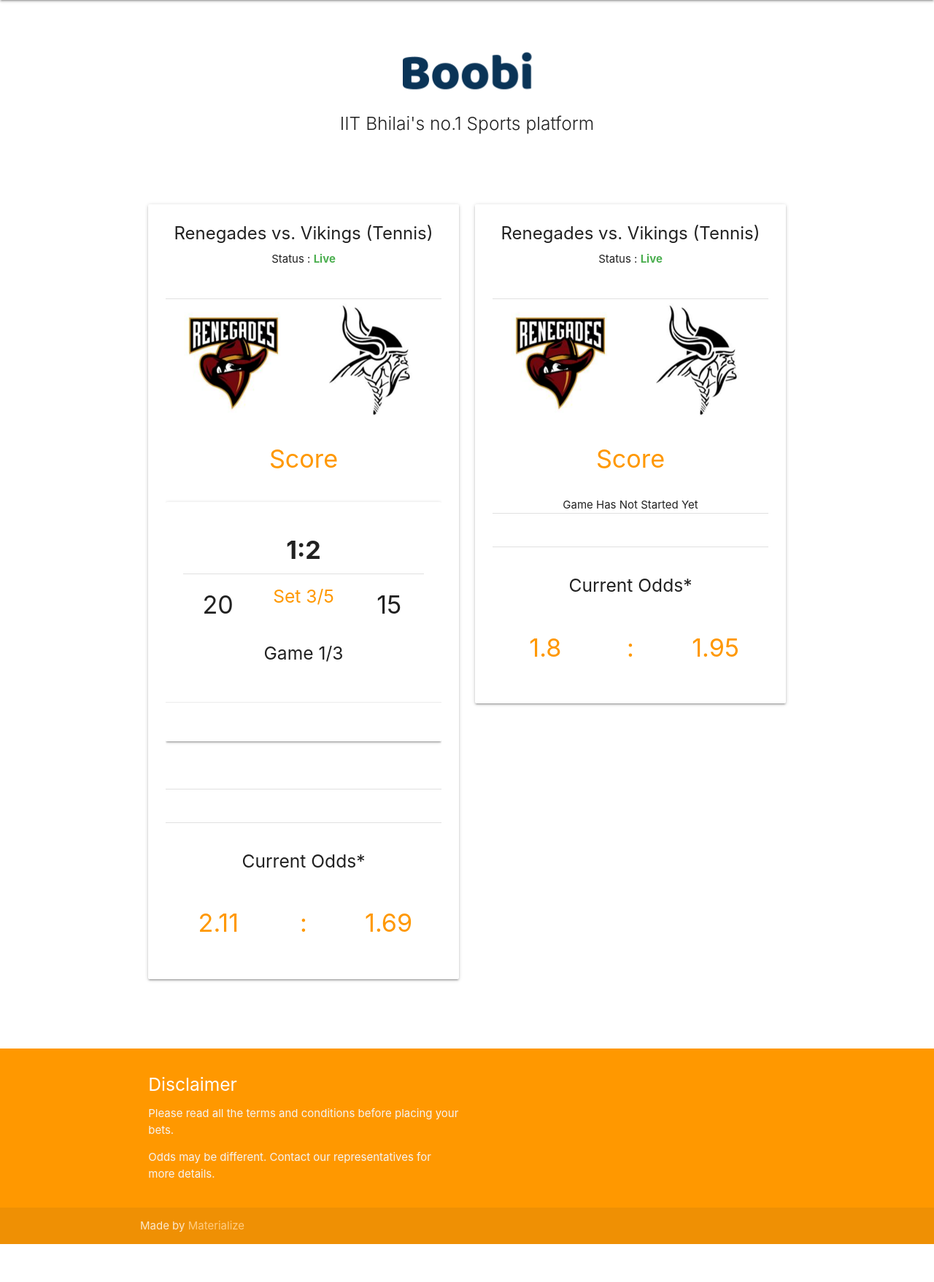
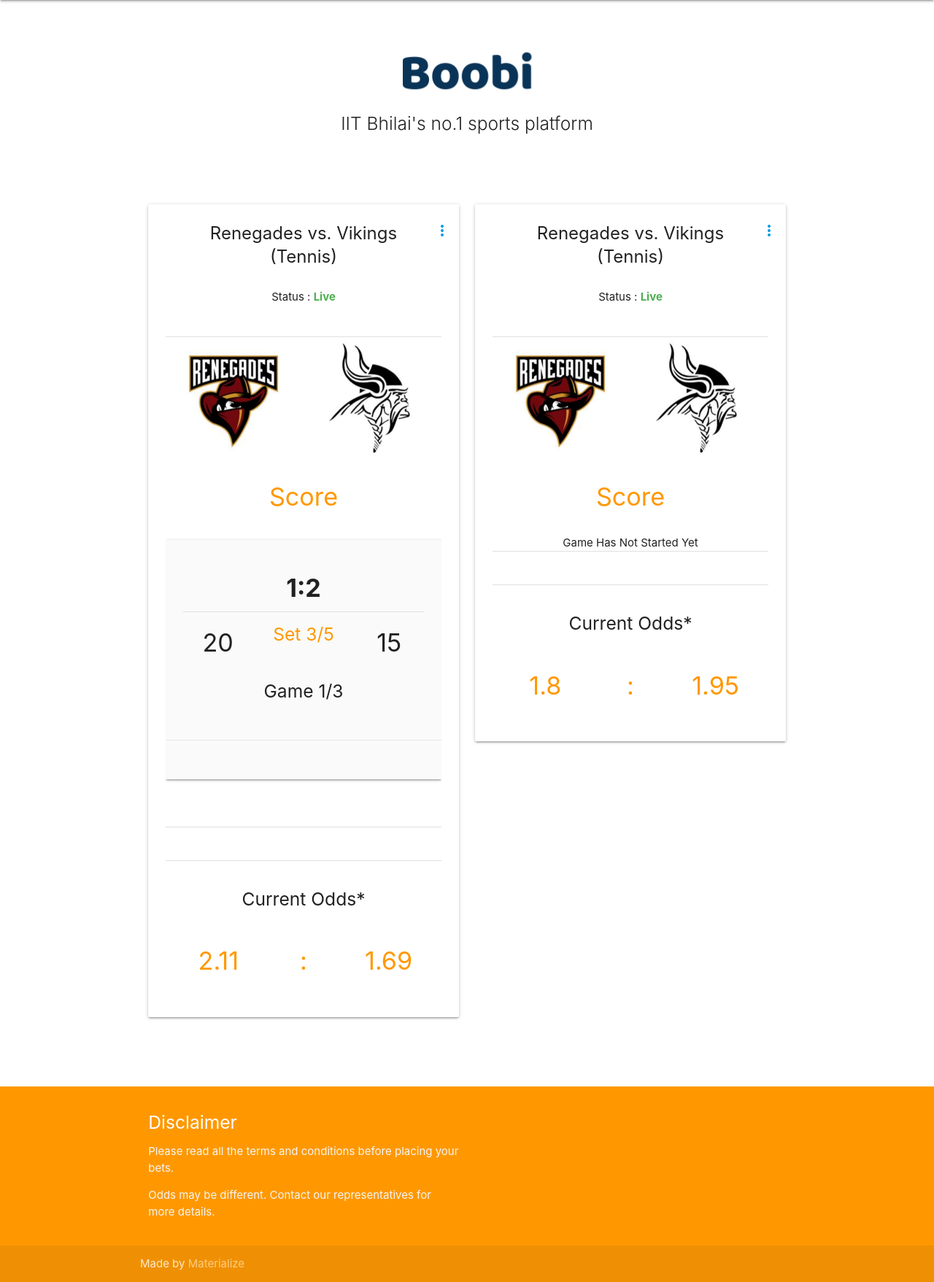
Before and after one commit to ayush1120/BetInf, a Django app: page / in a window 1280 px wide. Shown: the part 64-1821 px from the top of the page at 73% size. Before the commit the page ends 1769 px from the top, so only its background shows below. Run offline with Django 3.2, Linux system fonts and the light colour scheme; data comes from the database, SQL or seed files in the repository; some libraries are stand-ins or nearby versions.

Commit message:
frontend changes

```diff
--- a/stoned/templates/game_card.html
+++ b/stoned/templates/game_card.html
@@ -29,7 +29,7 @@
   <input type="hidden" name="inc" value="0">
 </form>
 {% endif %}
-<div class="card">
+<div class="card grey lighten-5">
     <div class="card-content">
         <h4 class=""><b>1:2</b></h4>
         <div class="divider"></div>
--- a/stoned/templates/index.html
+++ b/stoned/templates/index.html
@@ -13,6 +13,7 @@
   <link href="https://fonts.googleapis.com/icon?family=Material+Icons" rel="stylesheet">
   <link href="{% static "css/materialize.css" %}" type="text/css" rel="stylesheet" media="screen,projection" />
   <link href="{% static "css/style.css" %}" type="text/css" rel="stylesheet" media="screen,projection" />
+  <link href="https://fonts.googleapis.com/icon?family=Material+Icons" rel="stylesheet">
 </head>
 
 <body>
@@ -37,7 +38,7 @@
       <!-- <h1 class="header center orange-text">BOOBI</h1> -->
       <img src="{% static "images/boobi_logo.png" %}" alt="Boobi logo">
       <div class="row center">
-        <h5 class="header col s12 light">IIT Bhilai's no.1 Sports platform</h5>
+        <h5 class="header col s12 light">IIT Bhilai's no.1 sports platform</h5>
       </div>
       <br><br>
     </div>
--- a/stoned/templates/match_card.html
+++ b/stoned/templates/match_card.html
@@ -19,7 +19,31 @@
 
 <div class="card darken-1 center-align">
   <div class="card-content">
-    <span class="card-title"><b>{{match.team1.name}} vs. {{match.team2.name}} ({{match.sport}})</b></span>
+    <div class="row">
+      <div class="col s1"></div>
+      <div class="col s10">
+        <span class="card-title"><b>{{match.team1.name}} vs. {{match.team2.name}} ({{match.sport}})</b>
+
+        </span>
+      </div>
+      <div class="col s1">
+        <div class="right-align">
+          <!-- Dropdown Trigger -->
+          <a class='dropdown-trigger' href='#' data-target='dropdown1'><i class="material-icons">more_vert</i>
+          </a>
+
+          <!-- Dropdown Structure -->
+          <ul id='dropdown1' class='dropdown-content'>
+            <li><a href="#!">one</a></li>
+            <li><a href="#!">two</a></li>
+            <li class="divider" tabindex="-1"></li>
+            <li><a href="#!">three</a></li>
+            <li><a href="#!"><i class="material-icons">view_module</i>four</a></li>
+            <li><a href="#!"><i class="material-icons">cloud</i>five</a></li>
+          </ul>
+        </div>
+      </div>
+    </div>
     <div class="row">
       Status : <b class="green-text">Live</b>
     </div>
@@ -50,7 +74,7 @@
       </div> -->
       {% for set in sets|matchsets:match.match_pk %}
       <div class="carousel-item" href="#one!">
-        {% include 'game_card.html' %}
+          {% include 'game_card.html' %}
       </div>
       {% endfor %}
     </div>
```
Also changed, not shown: stoned/static/css/style.css (+16 -0 lines).
